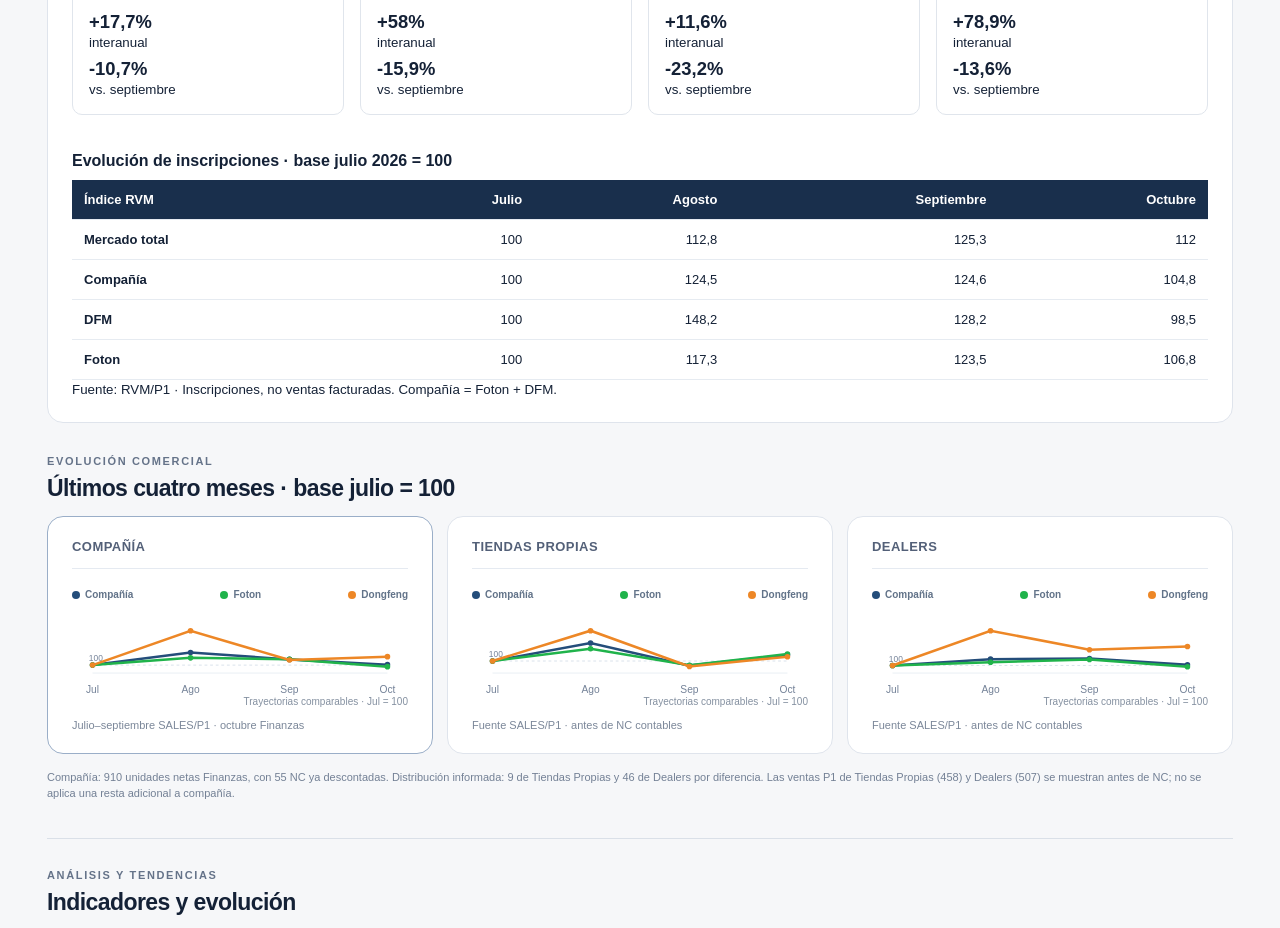
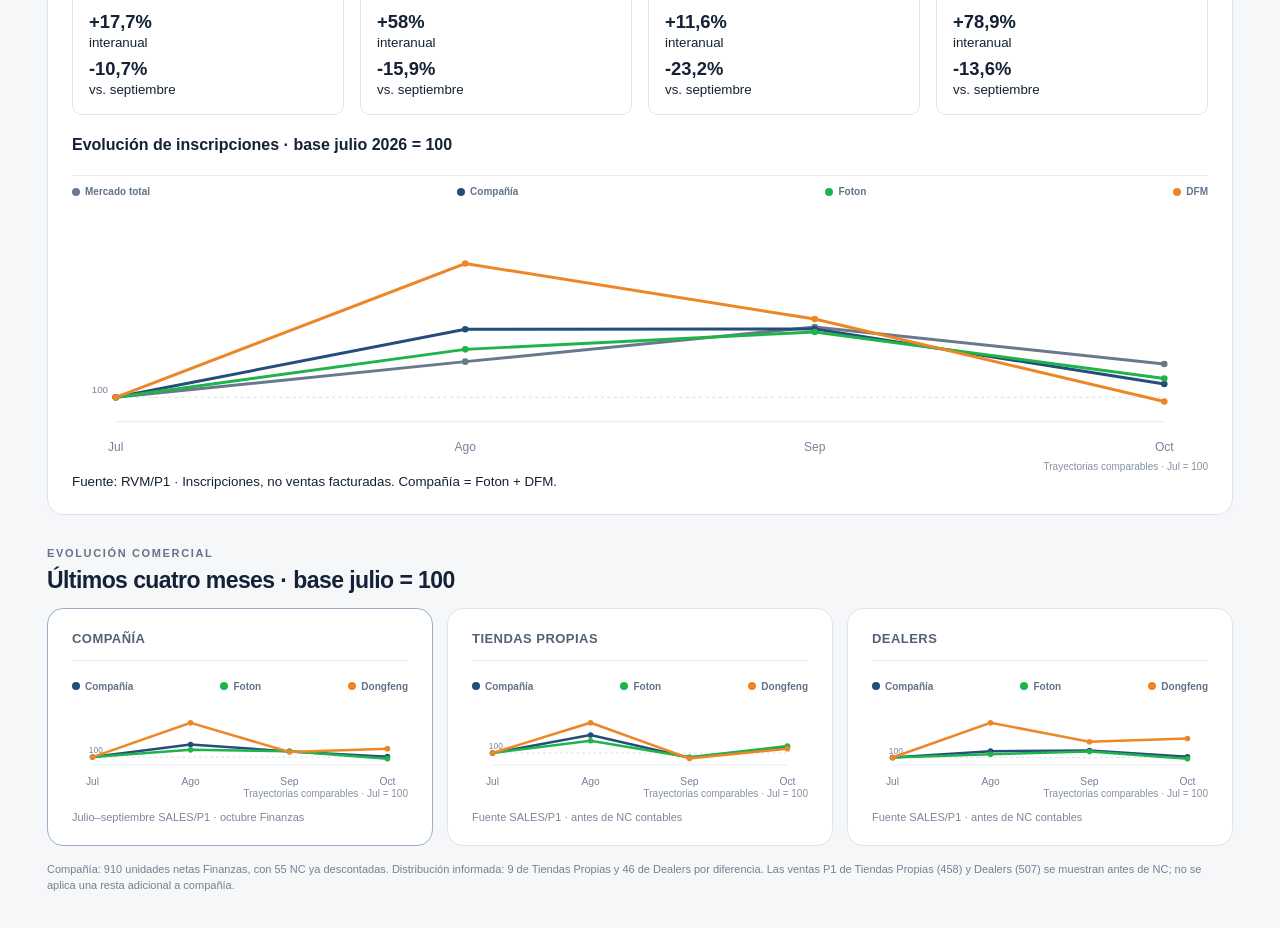
Before and after one commit to rodrigoibanezm-cmd/cidef-inteligencia-comercial, a Next.js app: page /cierre-mensual-v2 in a window 1280 px wide. Shown: the part 2060-2988 px from the top of the page. Built offline with nearby package versions, Linux system fonts and the light colour scheme.

Commit message:
fix(close): show RVM four-month evolution as base-100 chart [skip ci]

```diff
--- a/components/ClosingV2Totals.js
+++ b/components/ClosingV2Totals.js
@@ -9,6 +9,11 @@ export default function ExecutiveTotals({ facts }) {
   const p1 = facts.channel_sales_p1?.metrics || {};
   const count = x => Number.isFinite(x) ? x.toLocaleString("es-CL") : "Pendiente";
   const channelValue = (section, id) => section.id === "sales_company" ? value(id) : valueText(p1[id + "_p1"]);
+  const history = facts.rvm_yoy_comparison?.monthly_history;
+  const rvmTrend = {period:facts.period, series:Object.fromEntries(Object.entries(history?.series || {}).map(([id, values]) => [id, {
+    status:history.status, unit:"VEHICLE", points:(history.periods || []).map((period, i) => ({period, value:values[i]}))
+  }]))};
+  const rvmChart = {data:rvmTrend, series:{MARKET:"market", COMPANY:"cidef", FOTON:"foton", DONGFENG:"dfm"}, labels:{MARKET:"Mercado total", DONGFENG:"DFM"}, label:"Inscripciones RVM", perCardScale:true};
   const sections = [
     { label: "Compañía", id: "sales_company", foton: "sales_foton", dongfeng: "sales_dongfeng" },
     { label: "Tiendas propias", id: "sales_own", foton: "sales_foton_own", dongfeng: "sales_dongfeng_own", p1: true },
@@ -64,16 +69,12 @@ export default function ExecutiveTotals({ facts }) {
           </article>;
         })}
       </div>
-      <div className="mc-description-table" style={{overflowX:"auto",marginTop:16}}>
-        <h4 style={{marginBottom:10}}>Evolución de inscripciones · base julio 2026 = 100</h4>
-        <table>
-          <thead><tr><th>Índice RVM</th>{facts.rvm_yoy_comparison.monthly_history.periods.map(p => <th key={p}>{({ "07":"Julio","08":"Agosto","09":"Septiembre","10":"Octubre" })[p.slice(-2)]}</th>)}</tr></thead>
-          <tbody>{[["Mercado total","market"],["Compañía","cidef"],["DFM","dfm"],["Foton","foton"]].map(([label,key]) => {
-            const series = facts.rvm_yoy_comparison.monthly_history.series[key];
-            return <tr key={key}><th scope="row">{label}</th>{series.map((n,i) => <td key={i}>{(100*n/series[0]).toLocaleString("es-CL",{maximumFractionDigits:1})}</td>)}</tr>;
-          })}</tbody>
-        </table>
-      </div>
+      <section aria-label="Evolución de inscripciones RVM · base julio 2026 = 100" style={{marginTop:20}}>
+        <h4>Evolución de inscripciones · base julio 2026 = 100</h4>
+        <style>{`.mc-rvm-index-mobile{display:none}@media(max-width:600px){.mc-rvm-index-desktop{display:none}.mc-rvm-index-mobile{display:block}}`}</style>
+        <div className="mc-rvm-index-desktop"><FourMonthTrend {...rvmChart} wide/></div>
+        <div className="mc-rvm-index-mobile"><FourMonthTrend {...rvmChart}/></div>
+      </section>
       <small>Fuente: RVM/P1 · Inscripciones, no ventas facturadas. Compañía = Foton + DFM.</small>
     </section>}
     <div className="mc-executive-heading mc-trends-heading"><div><span className="eyebrow">EVOLUCIÓN COMERCIAL</span><h2>Últimos cuatro meses · base julio = 100</h2></div></div>
--- a/components/MonthlyCloseV2Metric.js
+++ b/components/MonthlyCloseV2Metric.js
@@ -1,24 +1,25 @@
 import { dateText, indexedTrend, isCertified, trendScale, valueText } from '../lib/monthly-close-v2-view';
 
-const colors = { COMPANY: '#244d7a', FOTON: '#20b34b', DONGFENG: '#ed8726' };
-export function FourMonthTrend({ data, series, label, perCardScale = false }) {
+const colors = { MARKET: '#69788c', COMPANY: '#244d7a', FOTON: '#20b34b', DONGFENG: '#ed8726' };
+export function FourMonthTrend({ data, series, label, perCardScale = false, labels = {}, wide = false }) {
   const valid = indexedTrend(data, series);
   const months = data.period === '2026-10' ? ['Jul', 'Ago', 'Sep', 'Oct'] : ['Jun', 'Jul', 'Ago', 'Sep'];
   const baseMonth = months[0].toLowerCase();
   if (!valid.length) return <div className="mc-spark-empty">Pendiente<small>Trayectoria certificada de cuatro meses</small></div>;
   const scale = perCardScale ? trendScale(data, series) : trendScale(data);
-  const xs = [22, 127, 233, 338], y = value => 72 - (value - scale.min) / (scale.max - scale.min) * 48;
+  const xs = wide ? [40, 360, 680, 1000] : [22, 127, 233, 338];
+  const y = value => (wide ? 200 : 72) - (value - scale.min) / (scale.max - scale.min) * (wide ? 160 : 48);
   const indexText = value => new Intl.NumberFormat('es-CL', { maximumFractionDigits: 1 }).format(value);
-  const labelFor = key => key === 'COMPANY' ? (perCardScale ? 'Compañía' : label) : key === 'FOTON' ? 'Foton' : 'Dongfeng';
+  const labelFor = key => labels[key] || (key === 'COMPANY' ? (perCardScale ? 'Compañía' : label) : key === 'FOTON' ? 'Foton' : 'Dongfeng');
   const demonstration = valid.some(({ item }) => item.status === 'DEMONSTRATION');
   return <div className="mc-spark-wrap mc-brand-spark">
     <div className="mc-trend-legend">{valid.map(({ key }) => <span key={key}><i style={{ background: colors[key] }}/>{labelFor(key)}</span>)}</div>
-    <svg viewBox="0 0 360 102" className="mc-spark" role="img" data-index-base="100" data-index-min={scale.min} data-index-max={scale.max} aria-label={label + ': ' + months[0] + ' a ' + months[3] + ' 2026, índice ' + months[0] + ' = 100; escala ' + (perCardScale ? 'de esta tarjeta' : 'común') + ' de ' + scale.min + ' a ' + scale.max}>
-      <path d="M22 74H338" stroke="#e9eef4" fill="none"/>
-      <line x1="22" x2="338" y1={y(100)} y2={y(100)} stroke="#d8e0ea" strokeDasharray="3 3"/>
+    <svg viewBox={wide ? "0 0 1040 240" : "0 0 360 102"} style={wide ? {height:"auto", maxHeight:"none"} : undefined} className="mc-spark" role="img" data-index-base="100" data-index-min={scale.min} data-index-max={scale.max} aria-label={label + ': ' + months[0] + ' a ' + months[3] + ' 2026, índice ' + months[0] + ' = 100; escala ' + (perCardScale ? 'de esta tarjeta' : 'común') + ' de ' + scale.min + ' a ' + scale.max}>
+      <path d={wide ? "M40 202H1000" : "M22 74H338"} stroke="#e9eef4" fill="none"/>
+      <line x1={xs[0]} x2={xs[3]} y1={y(100)} y2={y(100)} stroke="#d8e0ea" strokeDasharray="3 3"/>
       <text x="18" y={y(100) - 4} fill="#748298" fontSize="9">100</text>
       {valid.map(({ key, item, indices }) => <g key={key}><polyline points={indices.map((index, i) => xs[i] + ',' + y(index)).join(' ')} stroke={colors[key]} strokeWidth="2.7" fill="none"/>{item.points.map((p, i) => <circle key={p.period} cx={xs[i]} cy={y(indices[i])} r="3" fill={colors[key]}><title>{p.period + ': ' + valueText({ status: 'CERTIFIED', value: p.value, unit: item.unit }) + ' · índice ' + indexText(indices[i])}</title></circle>)}</g>)}
-      {xs.map((x, i) => <text key={x} x={x} y="95" textAnchor="middle" fill="#748298" fontSize="11">{months[i]}</text>)}
+      {xs.map((x, i) => <text key={x} x={x} y={wide ? 229 : 95} textAnchor="middle" fill="#748298" fontSize="11">{months[i]}</text>)}
     </svg><small className="mc-index-note">{demonstration ? 'Trayectoria de demostración' : 'Trayectorias comparables'} · {months[0]} = 100</small>
   </div>;
 }
```
